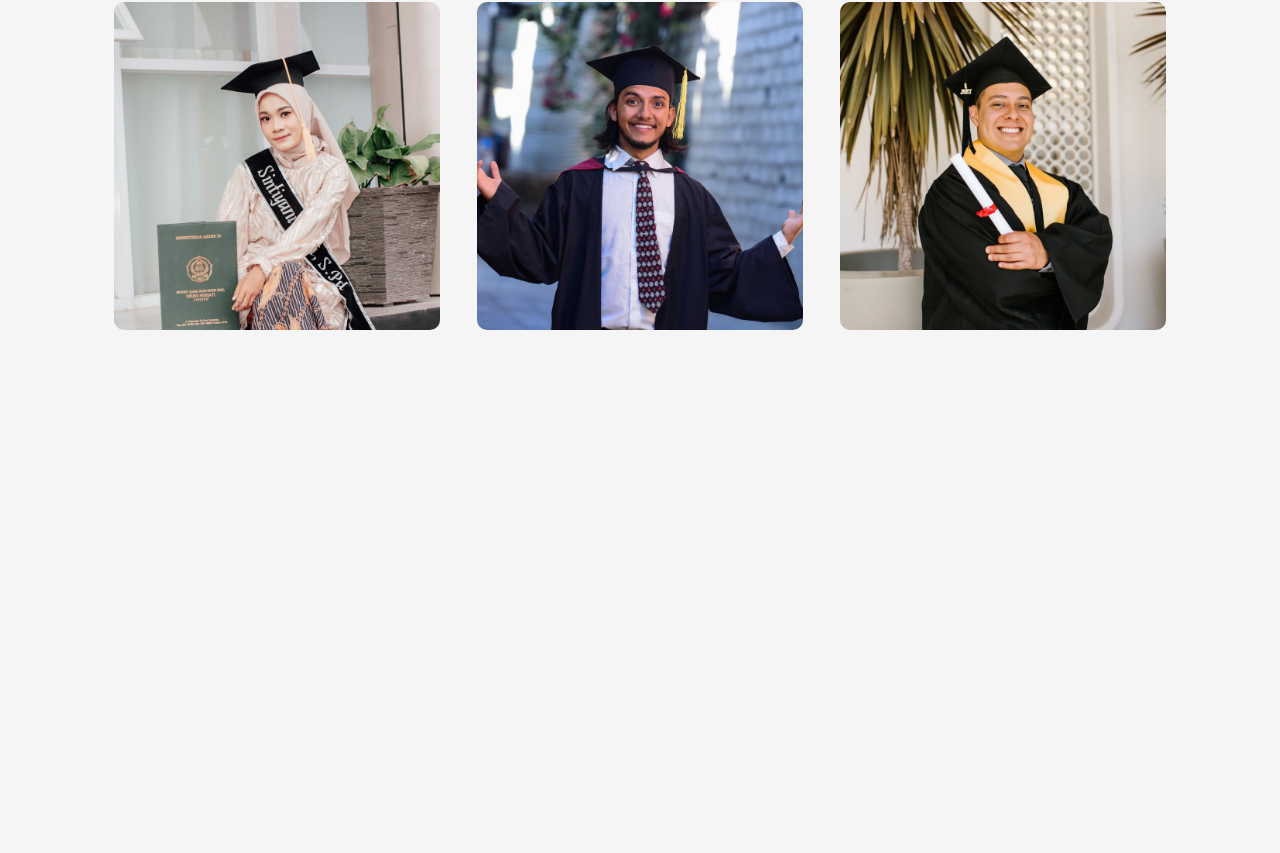
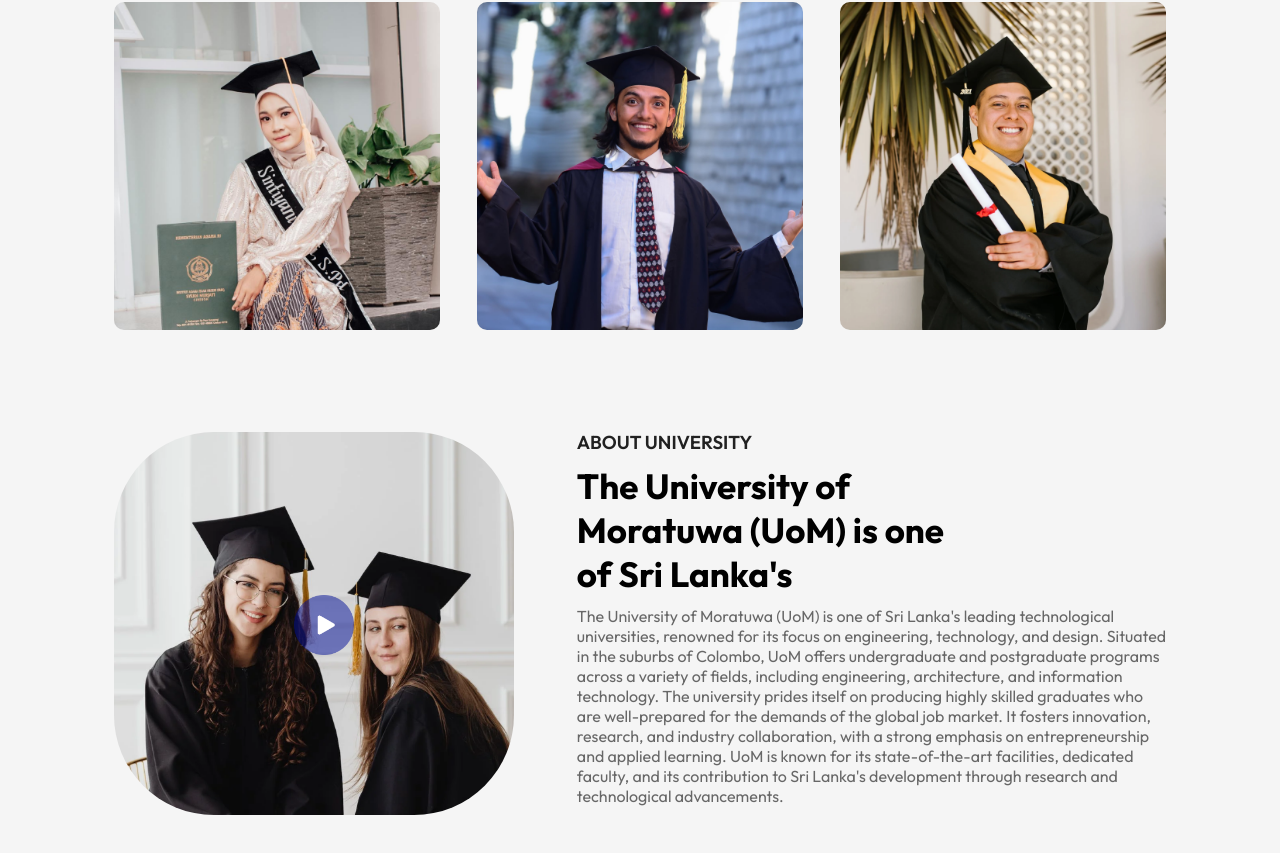
Before and after one commit to sandun7787/University-guide-web-page, a React (Vite) app: page / in a window 1280 px wide. Shown: the part 1012-1865 px from the top of the page. Before the commit the page ends 1422 px from the top, so only its background shows below. Built offline with nearby package versions, Linux system fonts and the light colour scheme.

Commit message:
modified-the-about-page

```diff
--- a/src/App.jsx
+++ b/src/App.jsx
@@ -3,6 +3,7 @@
 import Hero from './Components/Hero/Hero'
 import New from './Components/New/New'
 import Title from './Components/Title/Title'
+import About from './Components/About/About'
 export default function App() {
   return (
     <div>
@@ -11,6 +12,7 @@
       <div className='container'>
         <Title subTitle='Our PROGRAM' title='What We Offer'/>
       <New/>
+      <About/>
       </div>
 
 
--- a/src/Components/About/About.css
+++ b/src/Components/About/About.css
@@ -0,0 +1,56 @@
+.about{
+    margin: 100px auto;
+    display: flex;
+    align-items: center;
+    justify-content: space-between;
+    width: 90%;
+}
+
+.about-left{
+    flex-basis: 40%;
+    position:relative;
+
+}
+
+.about-right{
+    flex-basis: 56%;
+}
+
+.about-img{
+    width: 400px;
+    border-radius: 100px;
+}
+
+.play-icon {
+    width: 60px;
+    position: absolute;
+    top: 50%;
+    left: 50%;
+    transform: translate(-50%, -50%); /* Centers the play icon within the image */
+    z-index: 1; /* Ensures the play icon appears above the image */
+    pointer-events: none; /* This ensures the play icon does not interfere with clicks on the image */
+}
+
+.about h3{
+    font-weight:600;
+    font-weight:16px;
+    color: #212121;
+}
+
+.about h3{
+    font-weight:600;
+    font: weight 16px;
+    color:#212121;
+}
+
+.about h2{
+    font-size:35px;
+    color:#000;
+    margin:10px 0;
+    max-width:400px;
+}
+
+.about p{
+    color:#676767;
+    margin-bottom:15px;
+}
--- a/src/Components/About/About.jsx
+++ b/src/Components/About/About.jsx
@@ -1,10 +1,24 @@
 import React from 'react'
 import './About.css'
+import about_img from '../../assets/about.png'
+import play_icon from '../../assets/play-icon.png'
 
 const About = () => {
   return (
-    <div>
+    <div className='about'>
+        <div className="about-left">
+          <img src={about_img} alt="" className='about-img' />
+          <img src={play_icon} alt="" className='play-icon' />
 
+        </div>
+
+        <div className="about-right">
+            <h3>ABOUT UNIVERSITY</h3>
+            <h2>The University of Moratuwa (UoM) is one of Sri Lanka's</h2>
+            <p>The University of Moratuwa (UoM) is one of Sri Lanka's leading technological universities, renowned for its focus on engineering, technology, and design. Situated in the suburbs of Colombo, UoM offers undergraduate and postgraduate programs across a variety of fields, including engineering, architecture, and information technology.
+
+The university prides itself on producing highly skilled graduates who are well-prepared for the demands of the global job market. It fosters innovation, research, and industry collaboration, with a strong emphasis on entrepreneurship and applied learning. UoM is known for its state-of-the-art facilities, dedicated faculty, and its contribution to Sri Lanka's development through research and technological advancements.</p>
+        </div>
     </div>
   )
 }
--- a/src/Components/Navbar/Navbar.jsx
+++ b/src/Components/Navbar/Navbar.jsx
@@ -4,7 +4,7 @@
 
 export default function Navbar() {
   return (
-   <nav className='container'>
+   <nav className='container dark-nav'>
     <img src={logo} alt="" className='logo'/>
     <ul>
         <li>Home</li>
```
